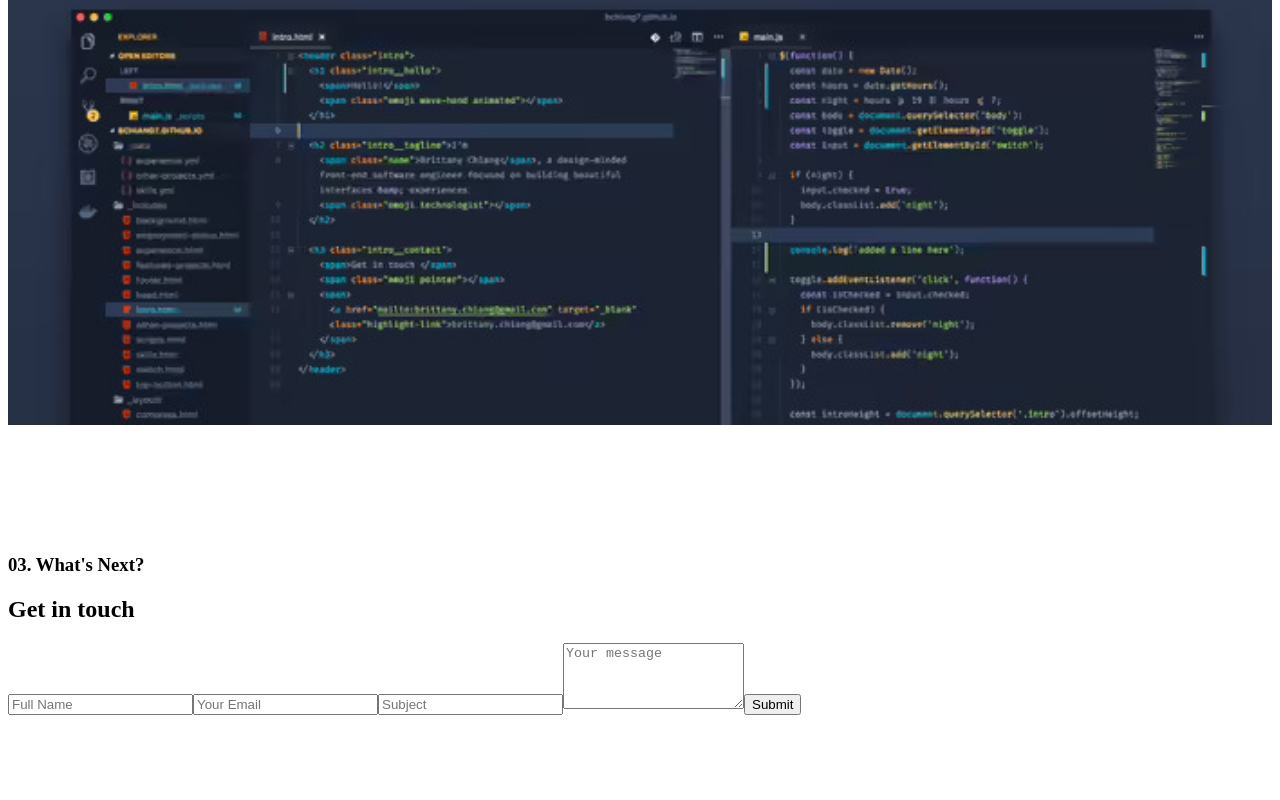
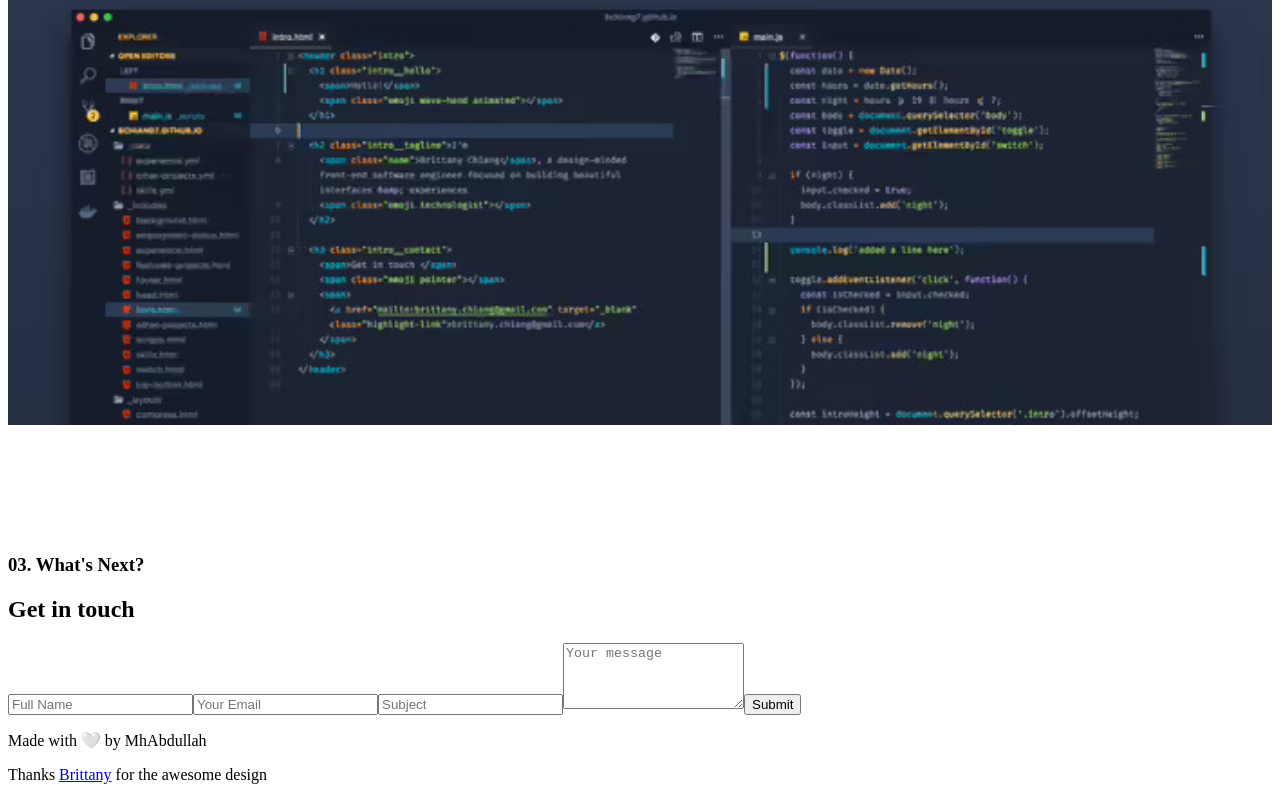
Before and after one commit to mohaymenrafi/personal-portfolio, a Next.js app: page / in a window 1280 px wide. Shown: the part 4376-5176 px from the top of the page. Before the commit the page ends 5099 px from the top, so only its background shows below. Built offline with nearby package versions, Linux system fonts and the light colour scheme.

Commit message:
footer added

```diff
--- /dev/null
+++ b/components/Footer/Footer.tsx
@@ -0,0 +1,17 @@
+import React from "react";
+
+const Footer = () => {
+  return (
+    <footer className="text-white font-mono text-13 text-center pt-12 pb-8">
+      <p>
+        Made with 🤍 by <span className="text-green">MhAbdullah</span>
+      </p>
+      <p>
+        Thanks <a href="https://brittanychiang.com/">Brittany</a> for the
+        awesome design
+      </p>
+    </footer>
+  );
+};
+
+export default Footer;
--- a/pages/index.tsx
+++ b/pages/index.tsx
@@ -3,6 +3,7 @@ import Head from "next/head";
 import About from "../components/About/About";
 import Banner from "../components/Banner/Banner";
 import Contact from "../components/Contact/Contact";
+import Footer from "../components/Footer/Footer";
 import Header from "../components/Header/Header";
 import Projects from "../components/Projects/Projects";
 
@@ -21,6 +22,7 @@ const Home: NextPage = () => {
           <About />
           <Projects />
           <Contact />
+          <Footer />
         </div>
       </main>
     </div>
```
